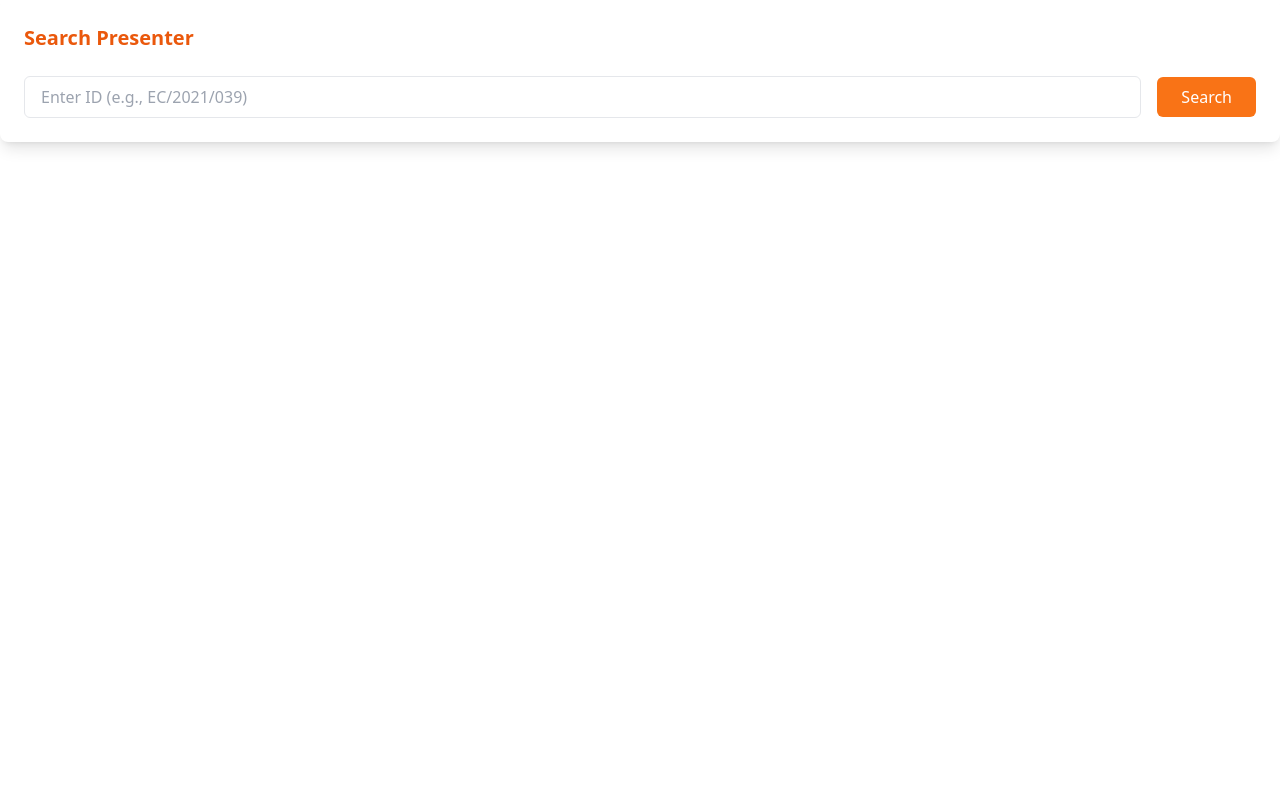
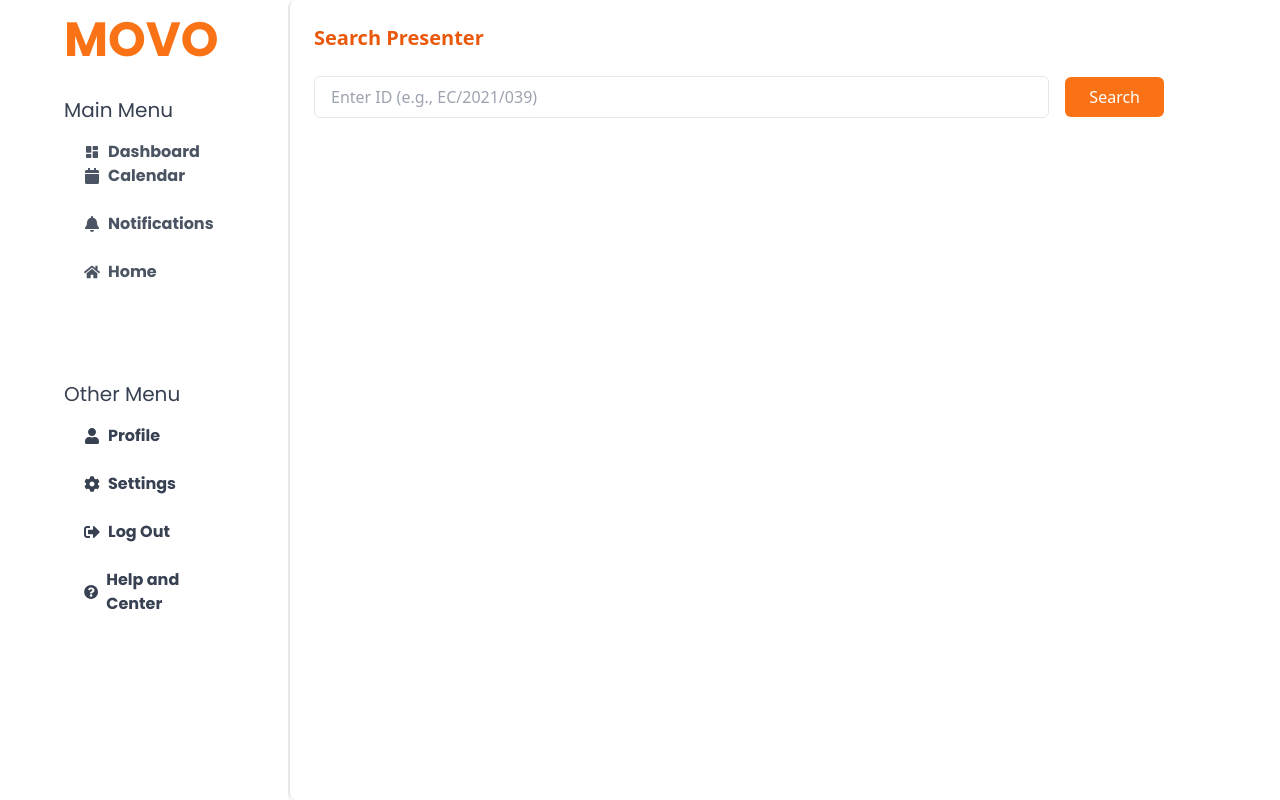
Before and after one commit to PathumUdayanga2002/movo-v2, a React (Vite) app in the folder frontend/: page /email/send-message in a window 1280 px wide. Built offline with nearby package versions, Linux system fonts and the light colour scheme; no server answers; sample sign-in values are in the browser's storage.

Commit message:
add sidebar into the email sender

```diff
--- a/frontend/src/Admin/Email/EmailSender.jsx
+++ b/frontend/src/Admin/Email/EmailSender.jsx
@@ -1,4 +1,5 @@
 import React, { useState } from "react";
+import Sidebar from "../../components/SIdebar/Sidebar";
 import axiosInstance from "../../utils/axios";
 
 const EmailSender = () => {
@@ -80,7 +81,14 @@ const EmailSender = () => {
   };
 
   return (
-    <div className="flex flex-col gap-6 bg-white shadow-lg rounded-lg p-6">
+    <div className=" flex flex-row ">
+      {/* sidebar */}
+      <div>
+        <Sidebar />
+      </div>
+      {/* email sender */}
+      <div className=" flex w-max h-auto">
+        <div className="flex flex-col gap-6 bg-white  border-l-2 rounded-lg p-6 w-[900px]">
           <h2 className="text-xl font-semibold text-orange-600">
             Search Presenter
           </h2>
@@ -107,7 +115,8 @@ const EmailSender = () => {
                   User Details
                 </h3>
                 <p className="text-gray-600">
-              <span className="font-medium text-gray-800">ID:</span> {user.id}
+                  <span className="font-medium text-gray-800">ID:</span>{" "}
+                  {user.id}
                 </p>
                 <p className="text-gray-600">
                   <span className="font-medium text-gray-800">Name:</span>{" "}
@@ -149,7 +158,10 @@ const EmailSender = () => {
                   <input
                     type="file"
                     onChange={(e) =>
-                  setEmailData({ ...emailData, attachment: e.target.files[0] })
+                      setEmailData({
+                        ...emailData,
+                        attachment: e.target.files[0],
+                      })
                     }
                     className="w-full text-gray-500"
                   />
@@ -164,6 +176,8 @@ const EmailSender = () => {
             </div>
           )}
         </div>
+      </div>
+    </div>
   );
 };
 
```
Lines whose indentation alone changed are shown as unchanged.
